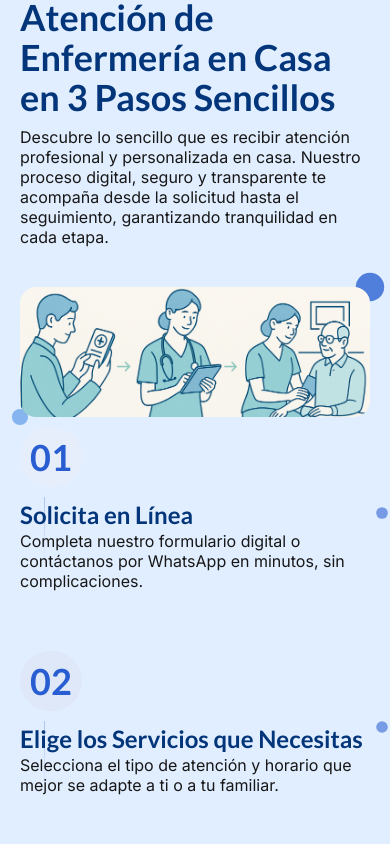
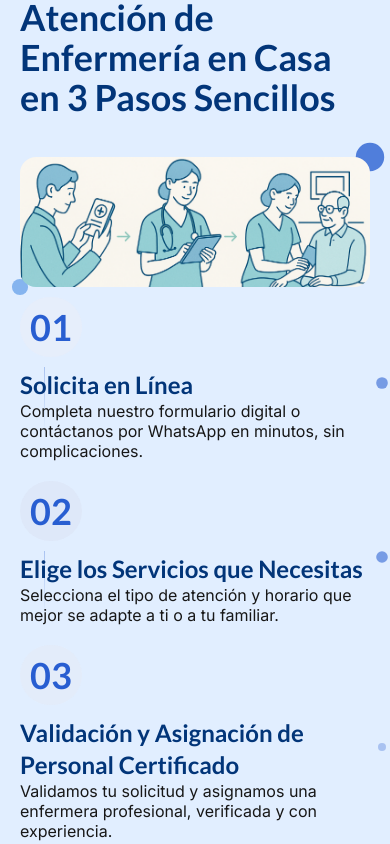
Before and after one commit to rt885/cuidana, a Next.js app: page / in a window 390 px wide. Shown: the part 4240-5084 px from the top of the page. Built offline with nearby package versions, Linux system fonts and the light colour scheme.

Commit message:
fix: update class names for improved responsiveness in HowItWorks component

```diff
--- a/src/components/home/HowItWorks.js
+++ b/src/components/home/HowItWorks.js
@@ -241,7 +241,7 @@ const HowItWorks = () => {
               ¿Cómo Funciona? Atención de Enfermería en Casa en 3 Pasos Sencillos
             </motion.h2>
             <motion.p
-              className="leading-tight"
+              className="leading-tight hidden lg:block"
               variants={descriptionVariants}
             >
               Descubre lo sencillo que es recibir atención profesional y
@@ -320,7 +320,7 @@ const HowItWorks = () => {
         </motion.div>
 
         <motion.div
-          className="flex flex-col gap-y-10"
+          className="flex flex-col lg:gap-y-10"
           initial="hidden"
           whileInView="visible"
           viewport={{ once: true, amount: 0.2 }}
```
